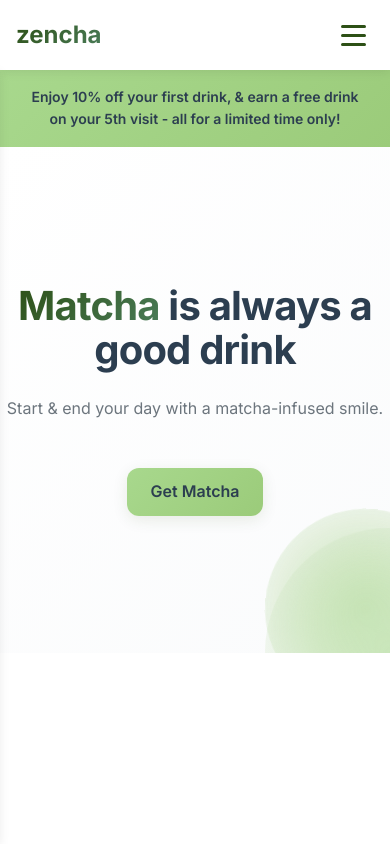
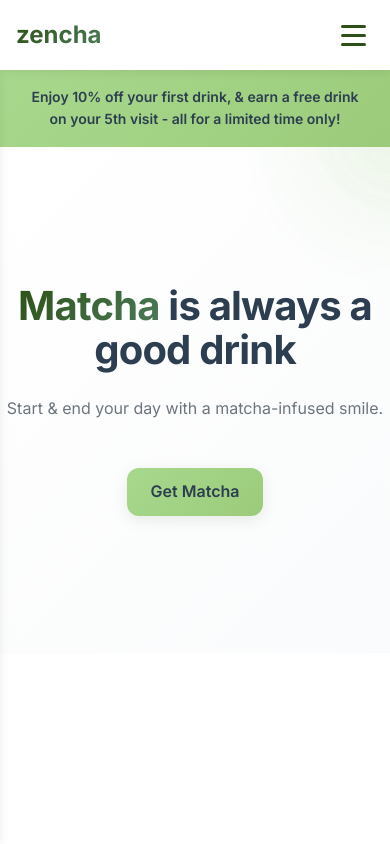
Before and after one commit to zgaji/zencha-web, a React (Create React App) app: page / in a window 390 px wide. Shown: the top 844 px of the page. Built offline with nearby package versions, Linux system fonts and the light colour scheme.

Commit message:
Fix hero decoration: Create minimalist abstract design with subtle overlapping translucent circles positioned in upper right, matching reference design

```diff
--- a/src/styles/Home.css
+++ b/src/styles/Home.css
@@ -140,41 +140,47 @@
 
 .hero-decoration {
   position: absolute;
-  bottom: 0;
+  top: 0;
   right: 0;
-  width: 400px;
-  height: 400px;
+  width: 500px;
+  height: 500px;
   z-index: 1;
-  opacity: 0.6;
+  pointer-events: none;
 }
 
 .green-circle {
   width: 100%;
   height: 100%;
-  background: radial-gradient(circle, var(--matcha-green) 0%, rgba(168, 216, 141, 0.4) 50%, rgba(155, 203, 122, 0.2) 70%, transparent 100%);
+  background: radial-gradient(circle, rgba(168, 216, 141, 0.15) 0%, rgba(155, 203, 122, 0.08) 40%, transparent 70%);
   border-radius: 50%;
   position: absolute;
-  bottom: -200px;
-  right: -200px;
-  animation: float 6s ease-in-out infinite;
+  top: -250px;
+  right: -250px;
+  animation: gentleFloat 8s ease-in-out infinite;
 }
 
-@keyframes float {
-  0%, 100% { transform: translateY(0px) rotate(0deg); }
-  50% { transform: translateY(-20px) rotate(5deg); }
+@keyframes gentleFloat {
+  0%, 100% {
+    transform: translateY(0px) scale(1);
+    opacity: 0.6;
+  }
+  50% {
+    transform: translateY(-15px) scale(1.02);
+    opacity: 0.8;
+  }
 }
 
 .hero-decoration::before {
   content: '';
   position: absolute;
-  top: 50%;
-  left: 50%;
-  width: 200px;
-  height: 200px;
-  background: radial-gradient(circle, var(--pistachio) 0%, rgba(155, 203, 122, 0.3) 70%, transparent 100%);
+  top: -200px;
+  right: -200px;
+  width: 350px;
+  height: 350px;
+  background: radial-gradient(circle, rgba(155, 203, 122, 0.12) 0%, rgba(168, 216, 141, 0.06) 50%, transparent 80%);
   border-radius: 50%;
-  transform: translate(-50%, -50%);
-  animation: float 4s ease-in-out infinite reverse;
+  animation: gentleFloat 6s ease-in-out infinite reverse;
+  animation-delay: -2s;
 }
 
 /* Featured Section */
@@ -347,13 +353,20 @@
   }
 
   .hero-decoration {
-    width: 300px;
-    height: 300px;
+    width: 350px;
+    height: 350px;
   }
 
   .green-circle {
-    bottom: -150px;
-    right: -150px;
+    top: -175px;
+    right: -175px;
+  }
+
+  .hero-decoration::before {
+    top: -140px;
+    right: -140px;
+    width: 250px;
+    height: 250px;
   }
 
   .promo-text {
@@ -397,13 +410,20 @@
   }
 
   .hero-decoration {
-    width: 250px;
-    height: 250px;
+    width: 300px;
+    height: 300px;
   }
 
   .green-circle {
-    bottom: -125px;
-    right: -125px;
+    top: -150px;
+    right: -150px;
+  }
+
+  .hero-decoration::before {
+    top: -120px;
+    right: -120px;
+    width: 200px;
+    height: 200px;
   }
 
   .promo-text {
```
